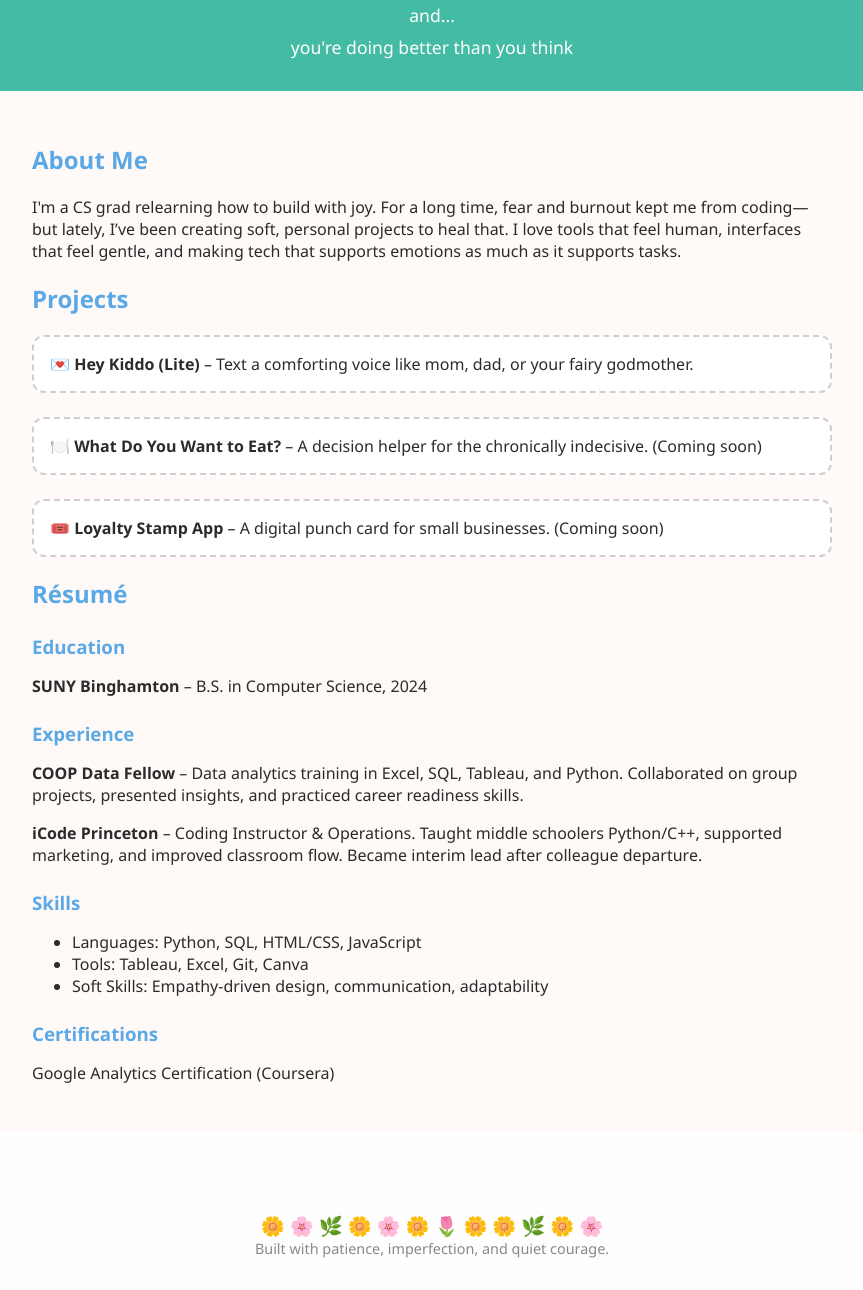
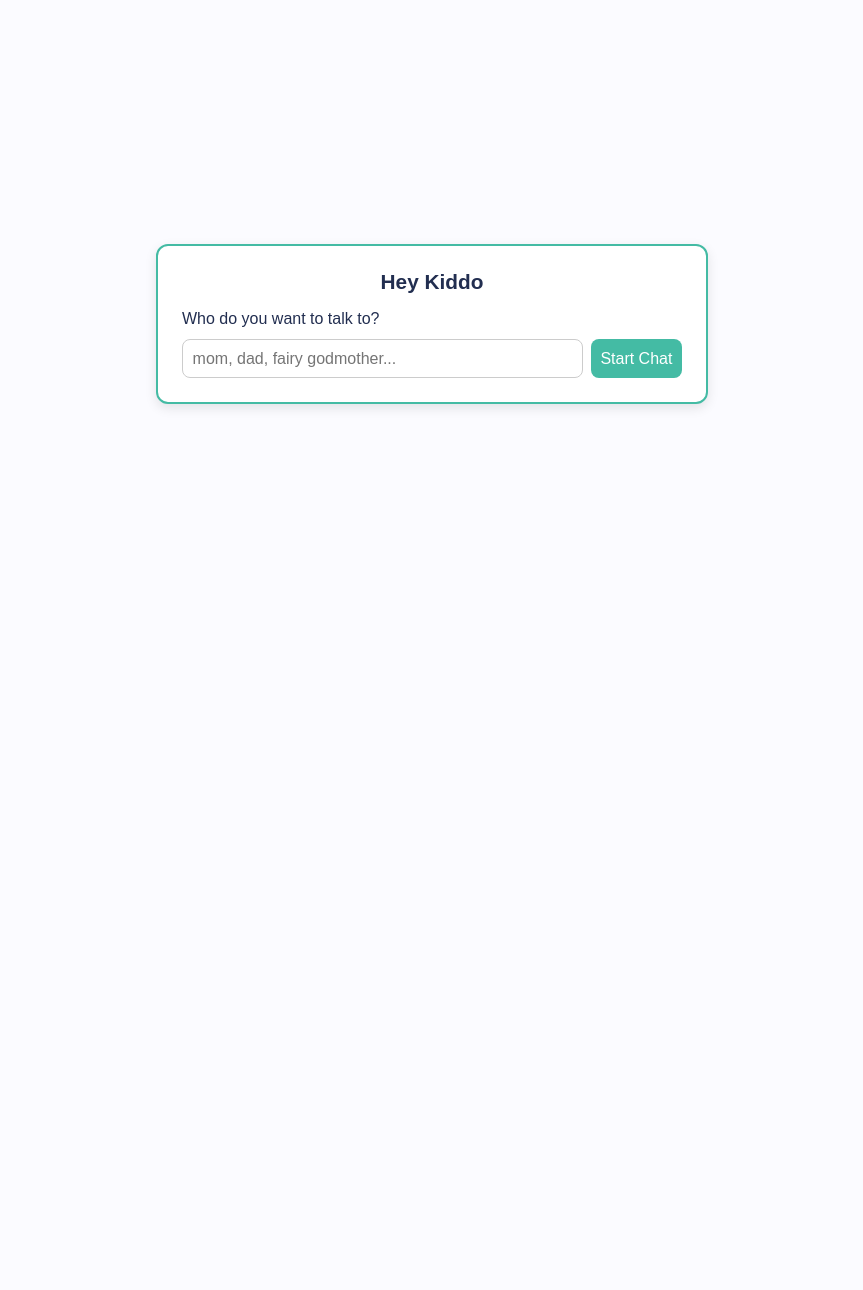
Before and after one commit to AnitaHong1/Hey-Kiddo-lite, a plain HTML site: page index.html in a window 1280 px wide. Shown: the part 92-1382 px from the top of the page, without its empty margins (208-1071 px from the left). After the commit the page ends 832 px from the top, so only its background shows below. Drawn offline with Linux system fonts and the light colour scheme.

Commit message:
Update index.html

```diff
--- a/index.html
+++ b/index.html
@@ -1,177 +1,225 @@
-<!DOCTYPE html>
-<html lang="en">
+<!DOCTYPE html><html lang="en">
 <head>
-  <meta name="description" content="Anita Hong – Computer Science graduate, data analytics fellow, and creator of emotionally resonant tech. Portfolio of projects, resume, and contact info.">
-  <meta name="keywords" content="Anita Hong, data analytics, coding projects, HTML, CSS, JavaScript, Tableau, Excel, COOP, iCode, portfolio">
-  <meta name="author" content="Anita Hong">
-  <link rel="canonical" href="https://your-custom-domain.com/">
   <meta charset="UTF-8" />
   <meta name="viewport" content="width=device-width, initial-scale=1.0" />
-  <title>Anita Hong – Data Analyst & Builder of Kind Interfaces</title>
+  <title>Hey Kiddo Lite</title>
   <style>
     body {
+      font-family: sans-serif;
+      background-color: #fbfbff;
+      color: #222e50;
+      display: flex;
+      align-items: center;
+      justify-content: center;
+      min-height: 100vh;
       margin: 0;
-      font-family: 'Segoe UI', Tahoma, Geneva, Verdana, sans-serif;
-      background-color: #fff9f8;
-      color: #2b2b2b;
-      overflow-x: hidden;
+      padding: 1rem;
     }
-    header {
-      background: #44bba4;
-      color: white;
-      padding: 2rem 1rem;
+    .chat-container {
+      background: #ffffff;
+      border: 2px solid #44bba4;
+      border-radius: 12px;
+      padding: 1.5rem;
+      max-width: 95vw;
+      width: 500px;
+      display: flex;
+      flex-direction: column;
+      box-shadow: 0 4px 12px rgba(0, 0, 0, 0.1);
+    }
+    .chat-header {
+      font-size: 1.3rem;
+      font-weight: bold;
+      margin-bottom: 1rem;
       text-align: center;
     }
-    header h1 {
-      margin: 0;
-      font-size: 2.5rem;
-    }
-    .subtitle {
-      font-size: 1.1rem;
-      font-weight: 300;
-      color: #fefefe;
-      margin-top: 0.5rem;
-      min-height: 1.5rem;
-      opacity: 1;
-      transition: opacity 1s ease-in-out;
-    }
-    main {
-      padding: 2rem 1rem;
-      max-width: 800px;
-      margin: 0 auto;
-    }
-    h2 {
-      color: #5aa9e6;
-    }
-    .projects {
+    .chat-box {
+      flex-grow: 1;
+      overflow-y: auto;
+      margin-bottom: 1rem;
+      max-height: 60vh;
       display: flex;
       flex-direction: column;
-      gap: 1.5rem;
-      margin-top: 1rem;
     }
-    .card {
-      background: #ffffff;
-      border: 2px dashed #d3cdd1;
-      border-radius: 12px;
-      padding: 1rem;
-      transition: all 0.3s ease;
-      text-decoration: none;
-      color: inherit;
+    .message-bubble {
+      padding: 0.8rem 1.2rem;
+      margin: 0.5rem;
+      border-radius: 16px;
+      max-width: 85%;
+      font-size: 1.05rem;
+      display: inline-block;
+      word-wrap: break-word;
     }
-    .card:hover {
-      background-color: #fbfbff;
-      border-color: #44bba4;
+    .user {
+      align-self: flex-end;
+      background-color: #5aa9e6;
+      color: white;
+      border-bottom-right-radius: 0;
     }
-    footer {
-      text-align: center;
-      padding: 3rem 1rem 2rem;
-      background: #fefefe;
-      font-size: 0.9rem;
+    .bot {
+      align-self: flex-start;
+      background-color: #d3cdd1;
+      border-bottom-left-radius: 0;
+    }
+    .input-area {
+      display: flex;
+      gap: 0.5rem;
+      flex-direction: row;
+    }
+    #setup {
+      display: flex;
+      flex-direction: column;
+      gap: 0.5rem;
+    }
+    #setup p {
+      margin: 0 0 0.2rem;
+    }
+    #setup .input-area {
+      display: flex;
+      width: 100%;
+    }
+    #persona {
+      flex-grow: 1;
+    }
+    input, button {
+      font-size: 1rem;
+      padding: 0.6rem;
+      border-radius: 8px;
+      border: 1px solid #ccc;
+    }
+    button {
+      background-color: #44bba4;
+      color: white;
+      border: none;
+      cursor: pointer;
+    }
+    .typing-indicator {
+      font-style: italic;
+      font-size: 0.95rem;
+      margin: 0.5rem 0 0.5rem 0.5rem;
       color: #888;
-      position: relative;
     }
-    .flowers {
-      margin-top: 2rem;
-      font-size: 1.2rem;
+    .hidden {
+      display: none;
     }
-    .flowers span {
-      display: inline-block;
-      animation: float 6s infinite ease-in-out;
-    }
-    .flowers span:nth-child(odd) {
-      animation-delay: 3s;
-    }
-    @keyframes float {
-      0% { transform: translateY(0px); opacity: 1; }
-      50% { transform: translateY(-10px); opacity: 0.6; }
-      100% { transform: translateY(0px); opacity: 1; }
+    @media screen and (max-width: 600px) {
+      .chat-container {
+        padding: 1rem;
+        width: 100%;
+        max-width: 95vw;
+      }
+      .message-bubble {
+        font-size: 1rem;
+      }
     }
   </style>
 </head>
 <body>
-  <h1 style="display:none">Anita Hong – Official Personal Website</h1>
-  <header>
-    <h1>Hi, I'm Anita 🌷</h1>
-<p style="font-size: 1.1rem; font-weight: 300; margin: 0.5rem 0 0;">and...</p>
-    <div class="subtitle" id="subtitle"></div>
-  </header>
+  <div class="chat-container">
+    <div class="chat-header" id="chatHeader">Hey Kiddo</div>
+    <div id="setup">
+      <p>Who do you want to talk to?</p>
+      <div class="input-area">
+        <input type="text" id="persona" placeholder="mom, dad, fairy godmother..." onkeydown="if(event.key === 'Enter'){startChat()}" />
+        <button onclick="startChat()">Start Chat</button>
+      </div>
+    </div><div id="chat-ui" class="hidden">
+  <div class="chat-box" id="chat"></div>
+  <div id="typing" class="typing-indicator hidden">Typing...</div>
+  <div class="input-area">
+    <input type="text" id="userInput" placeholder="Type a message..." onkeydown="if(event.key === 'Enter'){sendMessage()}" />
+    <button onclick="sendMessage()">Send</button>
+  </div>
+</div>
 
-  <main>
-    <h2>About Me</h2>
-    <p>I'm a CS grad relearning how to build with joy. For a long time, fear and burnout kept me from coding—but lately, I’ve been creating soft, personal projects to heal that. I love tools that feel human, interfaces that feel gentle, and making tech that supports emotions as much as it supports tasks.</p>
+  </div>  <script>
+    const messages = {
+      mom: [
+        "Hi honey. What’s on your mind?",
+        "Please take a break, sweetie. 💖",
+        "Did you eat something today?",
+        "You don’t have to do this alone.",
+        "I love you just as you are.",
+        "You’ve always been stronger than you think."
+      ],
+      dad: [
+        "You've got this. One step at a time.",
+        "Keep going. I’m proud of you.",
+        "Resting is part of the process.",
+        "No matter what, I’m here.",
+        "You’re doing better than you think."
+      ],
+      fairy: [
+        "Hello, dear one. ✨",
+        "Magic doesn’t need to be loud to be real.",
+        "You sparkle even when you’re tired.",
+        "You are so deeply worthy."
+      ],
+      auntie: [
+        "You shine even when you feel messy. 🌙",
+        "I see how hard you’re trying.",
+        "You don’t have to be perfect to be loved."
+      ]
+    };
 
-    <h2>Projects</h2>
-    <div class="projects">
-      <a class="card" href="https://hey-kiddo-lite.vercel.app/" target="_blank">💌 <strong>Hey Kiddo (Lite)</strong> – Text a comforting voice like mom, dad, or your fairy godmother.</a>
-      <a class="card">🍽️ <strong>What Do You Want to Eat?</strong> – A decision helper for the chronically indecisive. (Coming soon)</a>
-      <a class="card">🎟️ <strong>Loyalty Stamp App</strong> – A digital punch card for small businesses. (Coming soon)</a>
-    </div>
-      <h2>Résumé</h2>
-    <section style="margin-top: 1.5rem;">
-      <h3 style="color:#5aa9e6; margin-bottom: 0.5rem;">Education</h3>
-      <p><strong>SUNY Binghamton</strong> – B.S. in Computer Science, 2024</p>
+    const fallbackMessages = [
+      "I’m glad you’re here.",
+      "Let’s just sit together for a minute.",
+      "You’re allowed to not know what you need yet.",
+      "What you feel is real.",
+      "You’re not a burden.",
+      "You’ve survived every hard day so far."
+    ];
 
-      <h3 style="color:#5aa9e6; margin-top: 1.5rem; margin-bottom: 0.5rem;">Experience</h3>
-      <p><strong>COOP Data Fellow</strong> – Data analytics training in Excel, SQL, Tableau, and Python. Collaborated on group projects, presented insights, and practiced career readiness skills.</p>
-      <p><strong>iCode Princeton</strong> – Coding Instructor & Operations. Taught middle schoolers Python/C++, supported marketing, and improved classroom flow. Became interim lead after colleague departure.</p>
+    let activePersona = null;
+    let customName = null;
 
-      <h3 style="color:#5aa9e6; margin-top: 1.5rem; margin-bottom: 0.5rem;">Skills</h3>
-      <ul>
-        <li>Languages: Python, SQL, HTML/CSS, JavaScript</li>
-        <li>Tools: Tableau, Excel, Git, Canva</li>
-        <li>Soft Skills: Empathy-driven design, communication, adaptability</li>
-      </ul>
+    function startChat() {
+      let inputName = document.getElementById('persona').value.trim();
+      let persona = inputName.toLowerCase();
 
-      <h3 style="color:#5aa9e6; margin-top: 1.5rem; margin-bottom: 0.5rem;">Certifications</h3>
-      <p>Google Analytics Certification (Coursera)</p>
-    </section>
+      if (persona.includes("fairy")) persona = "fairy";
+      else if (persona.includes("mom")) persona = "mom";
+      else if (persona.includes("dad")) persona = "dad";
+      else if (persona.includes("aunt")) persona = "auntie";
+      else persona = "fallback";
 
-  </main>
+      activePersona = persona;
+      customName = inputName;
 
-  <footer>
-    <div class="flowers">🌼 🌸 🌿 🌼 🌸 🌼 🌷 🌼 🌼 🌿 🌼 🌸</div>
-    Built with patience, imperfection, and quiet courage.
-  </footer>
+      document.getElementById('setup').classList.add('hidden');
+      document.getElementById('chat-ui').classList.remove('hidden');
 
-  <script>
-    const subtitle = document.getElementById("subtitle");
-    const phrases = [
-  "you're doing better than you think",
-  "it's okay to take your time",
-  "what you made today matters",
-  "you’re not behind, you’re on your way",
-  "some days are for resting too"
-];
-
-    let phraseIndex = 0;
-    let charIndex = 0;
-    let isDeleting = false;
-
-    function typeEffect() {
-      const currentPhrase = phrases[phraseIndex];
-      if (!isDeleting) {
-        subtitle.textContent = currentPhrase.slice(0, ++charIndex);
-        if (charIndex === currentPhrase.length) {
-          isDeleting = true;
-          setTimeout(typeEffect, 2400); // pause after typing
-          return;
-        }
-      } else {
-        subtitle.style.opacity = 0;
-        setTimeout(() => {
-          subtitle.textContent = "";
-          subtitle.style.opacity = 1;
-          isDeleting = false;
-          charIndex = 0;
-          phraseIndex = (phraseIndex + 1) % phrases.length;
-          setTimeout(typeEffect, 300);
-        }, 600);
-        return;
-      }
-      setTimeout(typeEffect, 90);
+      document.getElementById('chatHeader').textContent = customName;
+      appendMessage(messages[persona]?.[0] || fallbackMessages[0], 'bot');
     }
 
-    typeEffect();
-  </script>
-</body>
+    function appendMessage(content, type) {
+      const chat = document.getElementById('chat');
+      const msg = document.createElement('div');
+      msg.classList.add('message-bubble', type);
+      msg.textContent = content;
+      chat.appendChild(msg);
+      chat.scrollTop = chat.scrollHeight;
+    }
+
+    function sendMessage() {
+      const input = document.getElementById('userInput');
+      const userText = input.value.trim();
+      if (!userText) return;
+
+      appendMessage(userText, 'user');
+      input.value = '';
+
+      const typing = document.getElementById('typing');
+      typing.classList.remove('hidden');
+
+      let list = messages[activePersona] || fallbackMessages;
+      const message = list[Math.floor(Math.random() * (list.length - 1)) + 1];
+
+      setTimeout(() => {
+        typing.classList.add('hidden');
+        appendMessage(message, 'bot');
+      }, 1000);
+    }
+  </script></body>
 </html>
```
